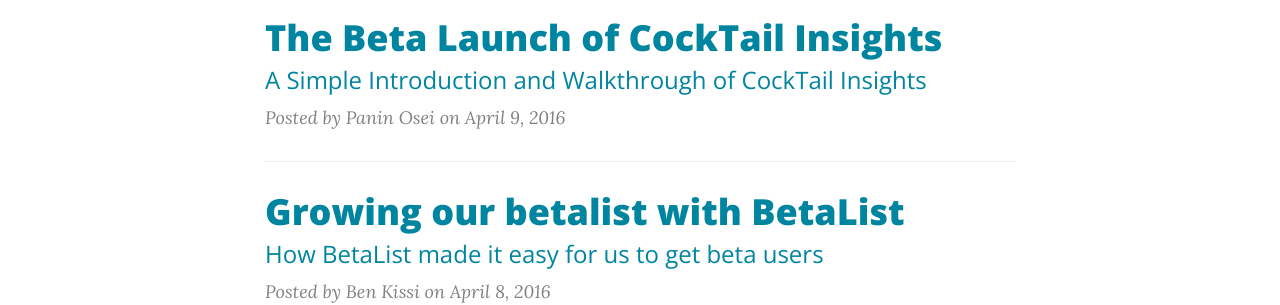
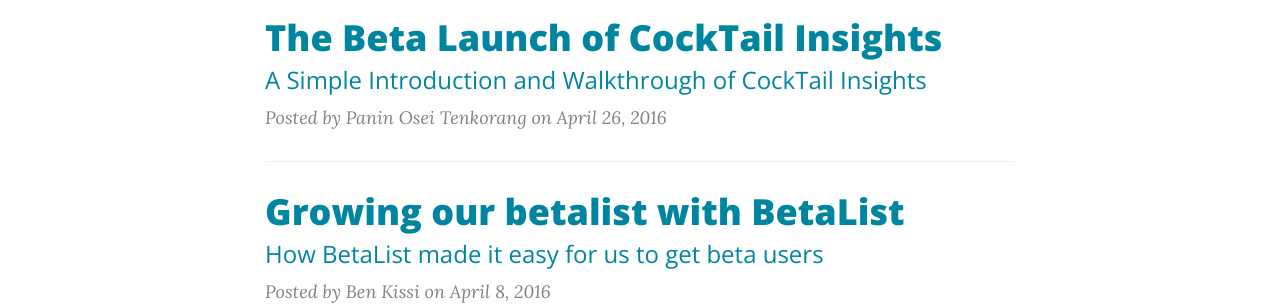
Before and after one commit to cocktailinsights/blog, a Jekyll site: the page built from index.html, in a window 1280 px wide. Shown: the part 537-842 px from the top of the page. Built offline with Jekyll 4.4.1, drawn with Linux system fonts in a browser that asks for light colours; nearby versions of some CDN libraries; the list of posts is cut into pages by our own code; comment, search, counter and statistics services are not loaded.

Commit message:
changed date of the launch post

```diff
--- a/_posts/2016-04-9-The Launch Blog.markdown
+++ b/_posts/2016-04-26-The Launch Blog.markdown
@@ -2,8 +2,8 @@
 layout:     post
 title:      "The Beta Launch of CockTail Insights"
 subtitle:   "A Simple Introduction and Walkthrough of CockTail Insights"
-date:       2016-04-9 09:00:00
-author:     "Panin Osei"
+date:       2016-04-26 09:00:00
+author:     "Panin Osei Tenkorang"
 header-img: "img/beta_rocket_launch.jpg"
 disqus: true
 ---
```
Also changed, not shown: 3 other files.
